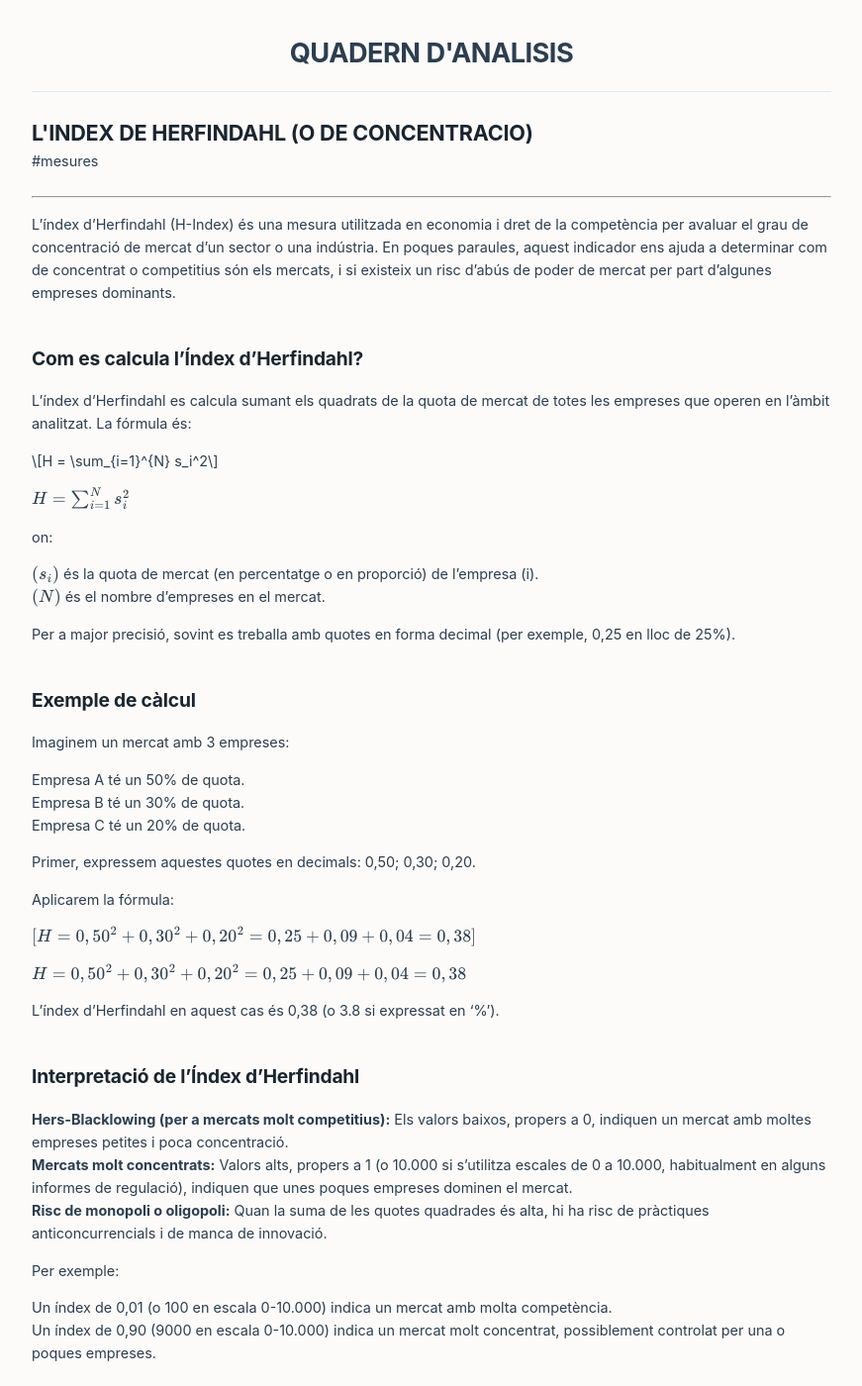
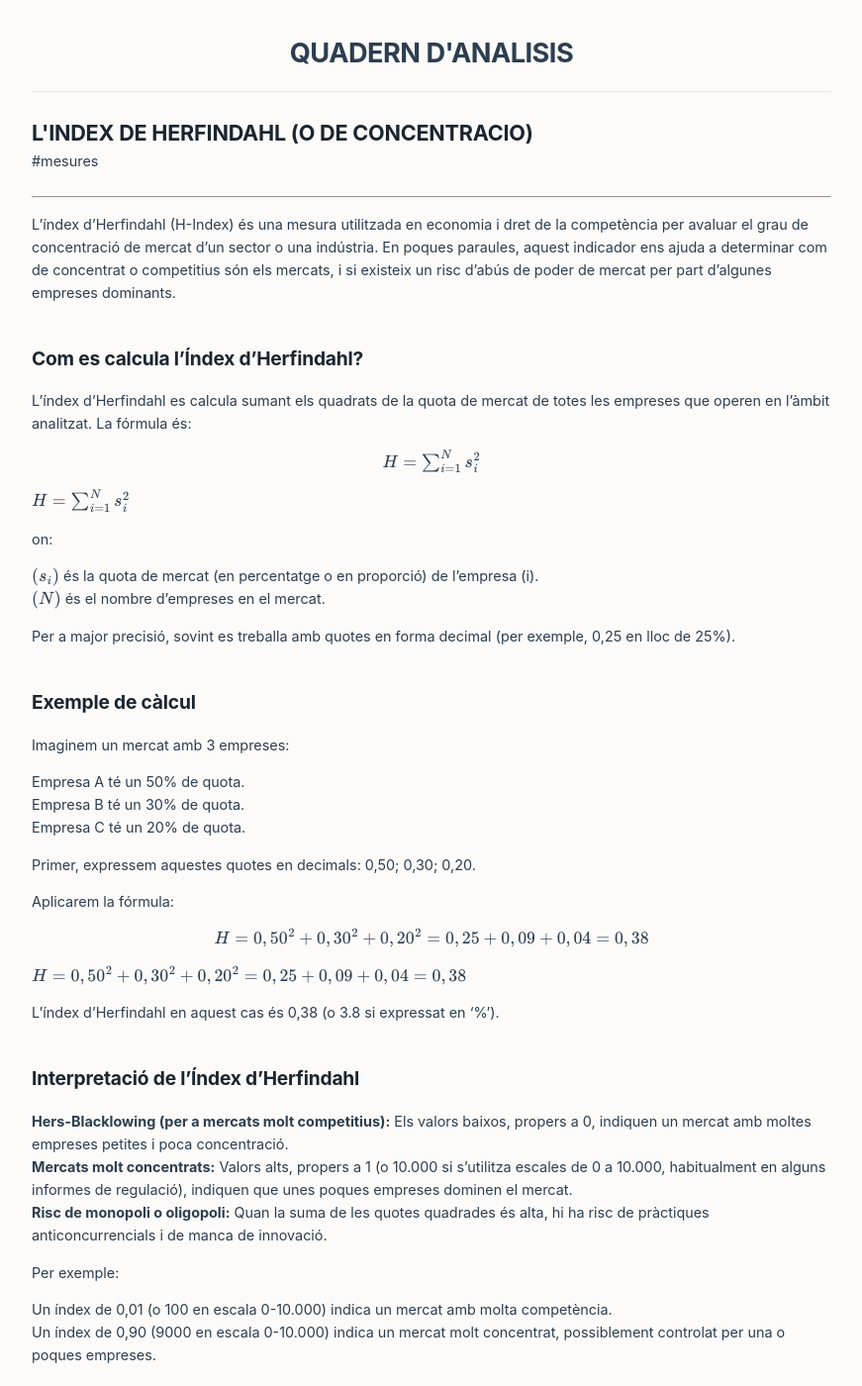
Before and after one commit to alberthr/alberthr.github.io, a Jekyll site: the page built from _posts/2026-06-01-herfindahl-concentracio.md, in a window 1280 px wide and 1400 px high. Shown: the whole window at 99% size, without its empty margins (204-1075 px from the left). Built offline with Jekyll 4.4.1, drawn with Linux system fonts in a browser that asks for light colours.

Commit message:
Update 2026-06-01-herfindahl-concentracio.md

```diff
--- a/_posts/2026-06-01-herfindahl-concentracio.md
+++ b/_posts/2026-06-01-herfindahl-concentracio.md
@@ -1,6 +1,6 @@
 ---
 layout: post
-title: "L'index de Herfindahl (o de concentracio)"
+title: "L'index de Herfindahl (o de Concentracio)"
 tags:
   - mesures
 ---
@@ -11,9 +11,9 @@ L’índex d’Herfindahl (H-Index) és una mesura utilitzada en economia i dret
 
 L’índex d’Herfindahl es calcula sumant els quadrats de la quota de mercat de totes les empreses que operen en l’àmbit analitzat. La fórmula és:
 
-$$
+<center>$
 H = \sum_{i=1}^{N} s_i^2
-$$
+$</center>
 
 $H = \sum_{i=1}^{N} s_i^2$
 
@@ -34,9 +34,9 @@ Primer, expressem aquestes quotes en decimals: 0,50; 0,30; 0,20.
 
 Aplicarem la fórmula:
 
-$\[
+<center>$
 H = 0,50^2 + 0,30^2 + 0,20^2 = 0,25 + 0,09 + 0,04 = 0,38
-\]$
+$</center>
 
 $H = 0,50^2 + 0,30^2 + 0,20^2 = 0,25 + 0,09 + 0,04 = 0,38$
 
```
